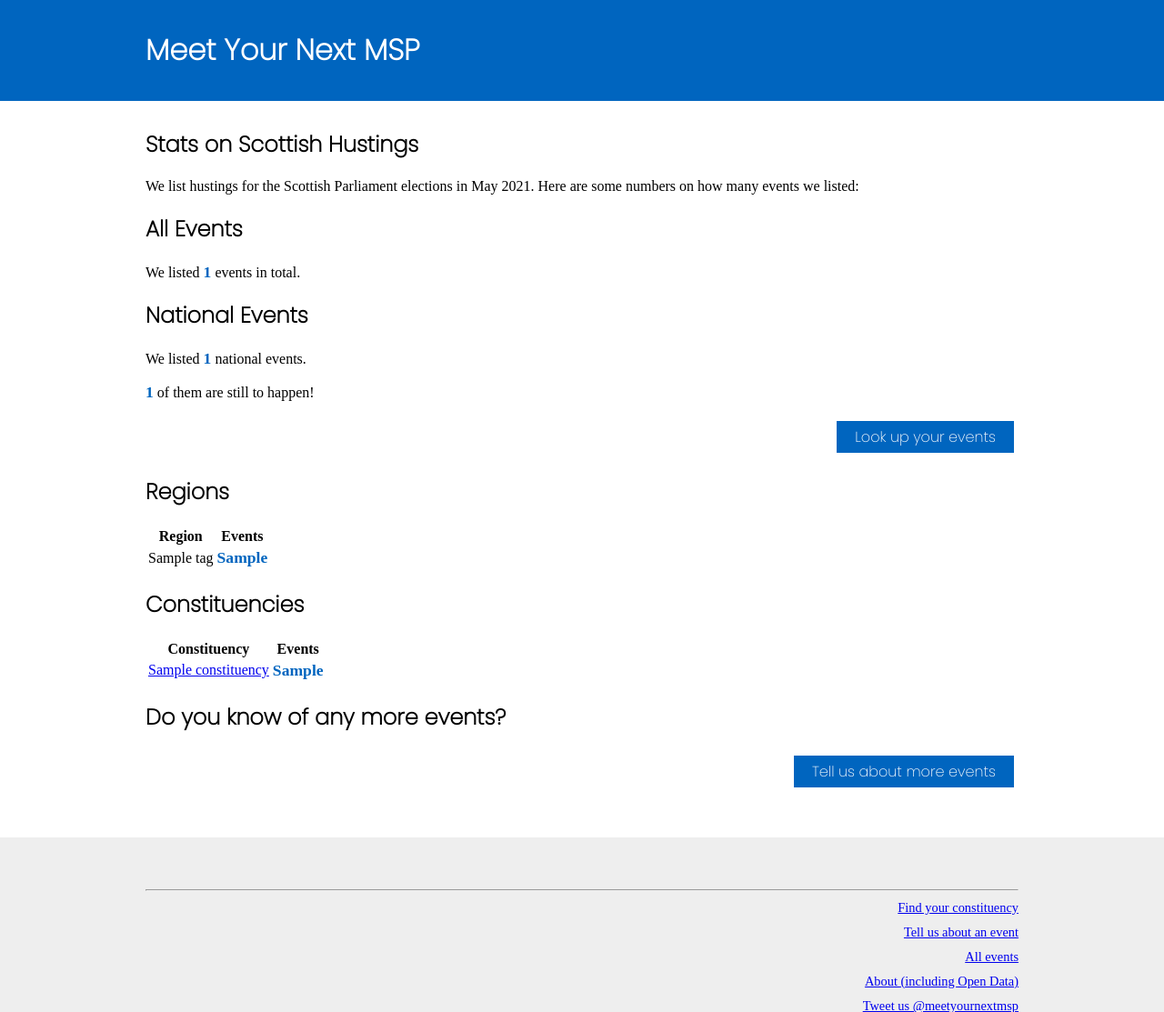
After one commit to meetyournextmsp/website, a Flask app: template meetyournextmsp/templates/stats.html in a window 1280 px wide. The commit adds this page. Shown: the top 1113 px of the page at 91% size. Run offline with Flask 2, Linux system fonts and the light colour scheme; the template is opened without the code that fills it: most values are stand-ins (such as "Sample title", 1, 10 or a date in 2020); some web fonts are replaced.

Commit message:
stats: Starts page

```diff
--- a/meetyournextmsp/static/style.css
+++ b/meetyournextmsp/static/style.css
@@ -137,3 +137,10 @@ form textarea {
     width: 100%;
     height: 100px;
 }
+
+
+.stat-number {
+    color: #0065BF;
+    font-size: 1.1rem;
+    font-weight: bold;
+}
--- /dev/null
+++ b/meetyournextmsp/templates/stats.html
@@ -0,0 +1,79 @@
+{% extends 'base.html' %}
+
+
+{% block htmltitle %}Stats{% endblock %}
+
+{% block head %}
+  <meta property="og:description" content="We list local and national Hustings for the Scottish Parliament elections - see stats on how many events we list, and by area." />
+  <meta name="twitter:description" content="We list local and national Hustings for the Scottish Parliament elections - see stats on how many events we list, and by area." />
+{% endblock %}
+
+
+{% block content %}
+
+
+    <h2>Stats on Scottish Hustings</h2>
+
+    <p>We list hustings for the Scottish Parliament elections in May 2021. Here are some numbers on how many events we listed:</p>
+
+    <h2>All Events</h2>
+
+    <p>
+        We listed <span class="stat-number">{{ total_events }}</span> events in total.
+    </p>
+
+    <h2>National Events</h2>
+
+    <p>
+        We listed <span class="stat-number">{{ count_national_events }}</span> national events.
+    </p>
+
+    {% if count_national_events_in_future %}
+        <p>
+            <span class="stat-number">{{ count_national_events_in_future }}</span> of them are still to happen!
+        </p>
+
+        <div class="action-button-wrapper">
+            <a href="/" class="action-button">Look up your events</a>
+        </div>
+    {% endif %}
+
+    <h2>Regions</h2>
+
+    <table>
+        <tr>
+            <th>Region</th>
+            <th>Events</th>
+        </tr>
+        {% for region in regions %}
+            <tr>
+                <td>{{ region.tag_title }}</td>
+                <td><span class="stat-number">{{ region.c }}</span></td>
+            </tr>
+        {% endfor %}
+    </table>
+
+    <h2>Constituencies</h2>
+
+    <table>
+        <tr>
+            <th>Constituency</th>
+            <th>Events</th>
+        </tr>
+        {% for constituency in constituencies %}
+            <tr>
+                <td><a href="/constituency/{{ constituency.tag_id }}">{{ constituency.tag_title }}</a></td>
+                <td><span class="stat-number">{{ constituency.c }}</span></td>
+            </tr>
+        {% endfor %}
+    </table>
+
+    <h2>Do you know of any more events?</h2>
+
+    <div class="action-button-wrapper">
+        <a href="/contribute" class="action-button">Tell us about more events</a>
+    </div>
+
+
+
+{% endblock %}
```
Also changed, not shown: meetyournextmsp/__init__.py (+48 -0 lines).
